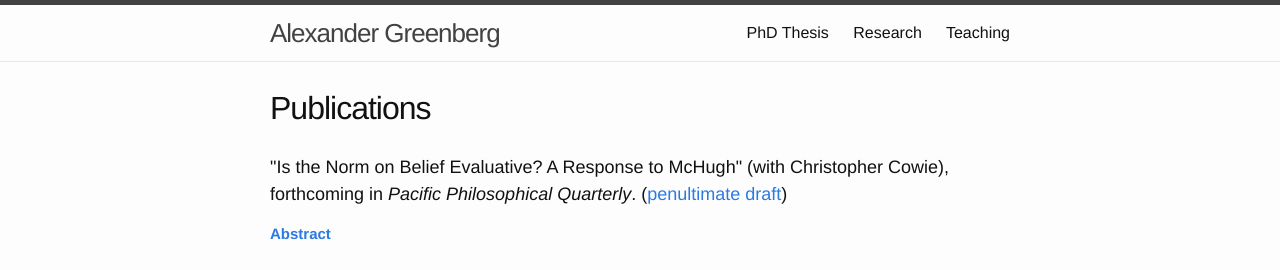
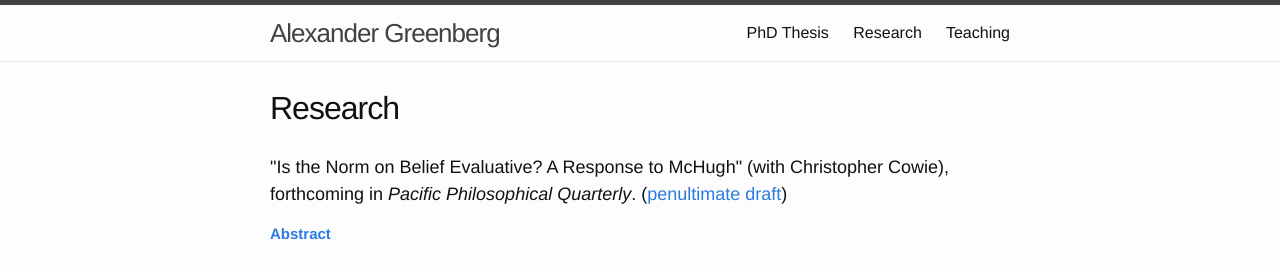
Before and after one commit to alexandergreenberg/alexandergreenberg.github.io, a Jekyll site: the page built from 02_Publications.html, in a window 1280 px wide. Shown: the top 270 px of the page. Built offline with Jekyll 4.4.1, drawn with Linux system fonts in a browser that asks for light colours; some web fonts are replaced.

Commit message:
Update page.html

```diff
--- a/_layouts/page.html
+++ b/_layouts/page.html
@@ -4,7 +4,7 @@
 <article class="post">
 
   <header class="post-header">
-    <h1 class="post-title">{% if page.title == "Research" %}Publications{% else %}{{ page.title }}{% if page.title == "Teaching" %} Materials{% endif %}{% if page.title == "PhD Thesis" %} Summary{% endif %}{% endif %}</h1>
+    <h1 class="post-title">{% if page.title == "Papers" %}Published Papers{% else %}{{ page.title }}{% if page.title == "Teaching" %} Materials{% endif %}{% if page.title == "PhD Thesis" %} Summary{% endif %}{% endif %}</h1>
   </header>
 
   <div class="post-content">
```
